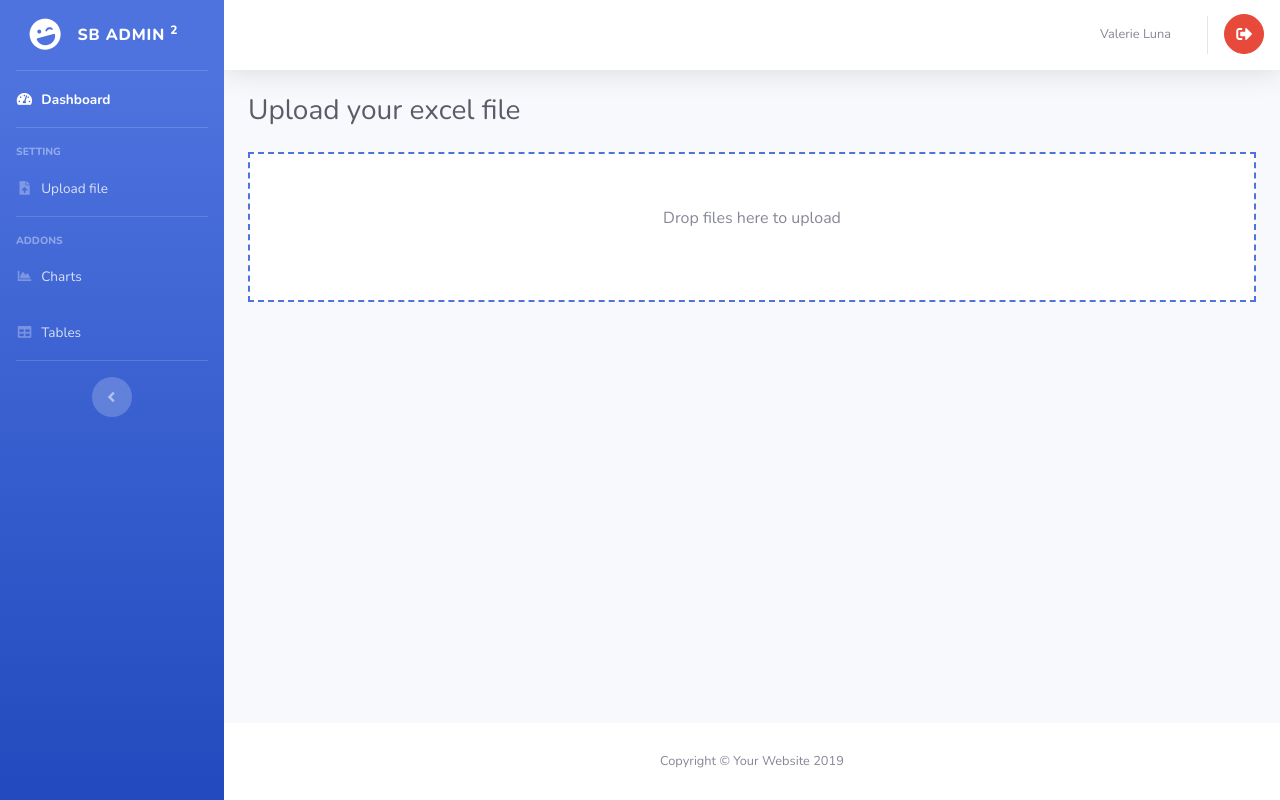
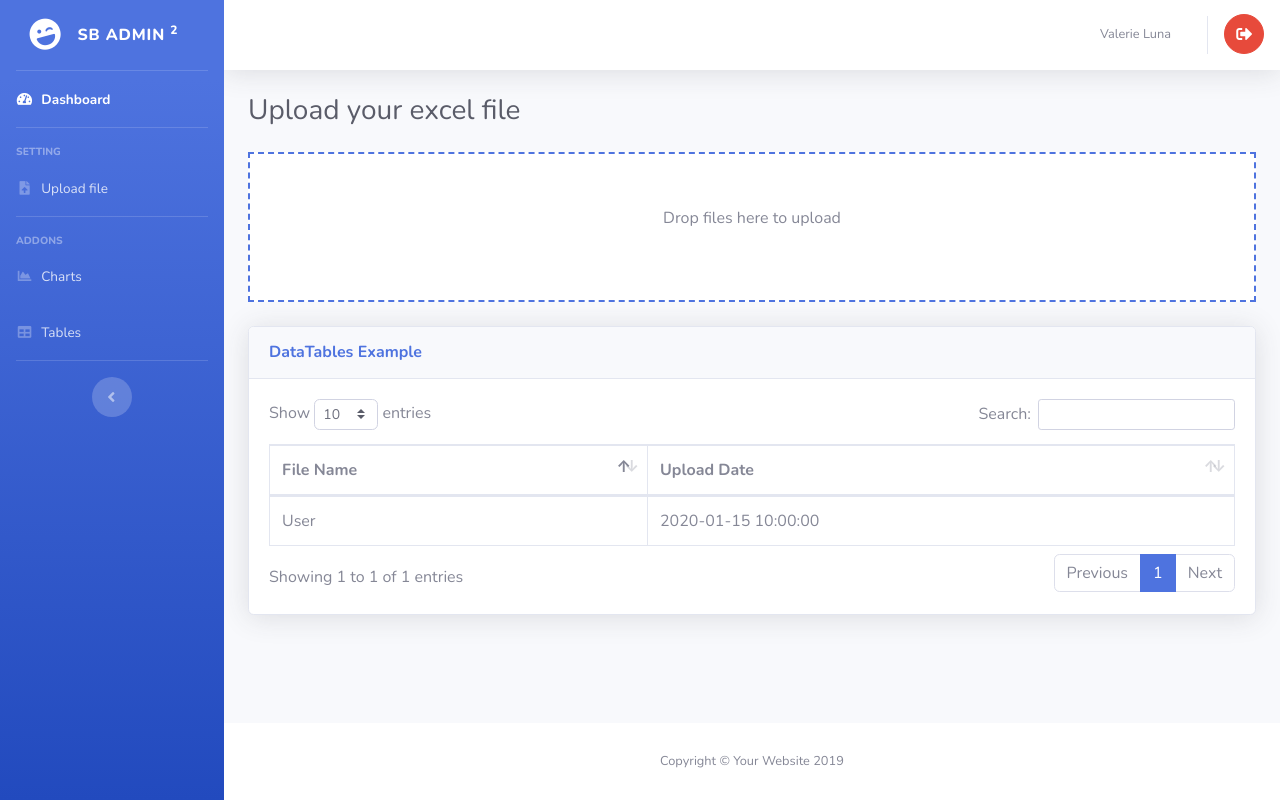
Before and after one commit to neumotngayem/Revenue-Management, a PHP site: page /uploadfile/upload.php in a window 1280 px wide. Run offline with PHP 8.4, Linux system fonts and the light colour scheme; tables that the repository leaves empty or names only in its code hold one stand-in row (values such as "Sample post"); some libraries are stand-ins or nearby versions.

Commit message:
Update Commit
Update datatable upload file

```diff
--- a/uploadfile/upload.php
+++ b/uploadfile/upload.php
@@ -19,9 +19,16 @@
   <!-- Custom styles for this template-->
   <link href="../css/sb-admin-2.min.css" rel="stylesheet">
   <link href="../css/dropzone.css" rel="stylesheet">
+  <link href="../vendor/datatables/dataTables.bootstrap4.min.css" rel="stylesheet">
   <script src="../js/dropzone.js"></script>
 </head>
-
+<?php
+$servername = "localhost";
+$username = "root";
+$password = "root123456@";
+$dbname = "stovestore";
+$conn = new mysqli($servername, $username, $password, $dbname);
+?>
 <body id="page-top">
 
   <!-- Page Wrapper -->
@@ -137,6 +144,44 @@
           <h1 class="h3 mb-4 text-gray-800">Upload your excel file</h1>
 		  <form action="./uploadfile.php" class="dropzone" id="myAwesomeDropzone">
 		  </form>
+          <br>
+            <!-- DataTales Example -->
+            <div class="card shadow mb-4">
+                <div class="card-header py-3">
+                    <h6 class="m-0 font-weight-bold text-primary">DataTables Example</h6>
+                </div>
+                <div class="card-body">
+                    <div class="table-responsive">
+                        <table class="table table-bordered" id="dataTable" width="100%" cellspacing="0">
+                            <thead>
+                            <tr>
+                                <th>File Name</th>
+                                <th>Upload Date</th>
+                            </tr>
+                            </thead>
+                            <tbody>
+                            <?php
+                            $sql = "SELECT * FROM fileupload";
+                            $result = $conn->query($sql);
+                            if ($result->num_rows > 0) {
+                                while($row = $result->fetch_assoc()) {
+                            ?>
+                            <tr>
+                                <td><?php echo($row["orginalname"]) ?></td>
+                                <td><?php echo($row["date_upload"]) ?></td>
+                            </tr>
+                            <?php
+                                }
+                            }
+                            ?>
+                            </tbody>
+                        </table>
+                    </div>
+                </div>
+            </div>
+            <?php
+
+            ?>
         </div>
         <!-- /.container-fluid -->
 
@@ -222,8 +267,13 @@
 		});
 	  }
 	};
+
   </script>
-
+  <!-- Page level custom scripts -->
+  <!-- Page level plugins -->
+  <script src="../vendor/datatables/jquery.dataTables.min.js"></script>
+  <script src="../vendor/datatables/dataTables.bootstrap4.min.js"></script>
+  <script src="../js/demo/datatables-demo.js"></script>
 </body>
 
 </html>
```
